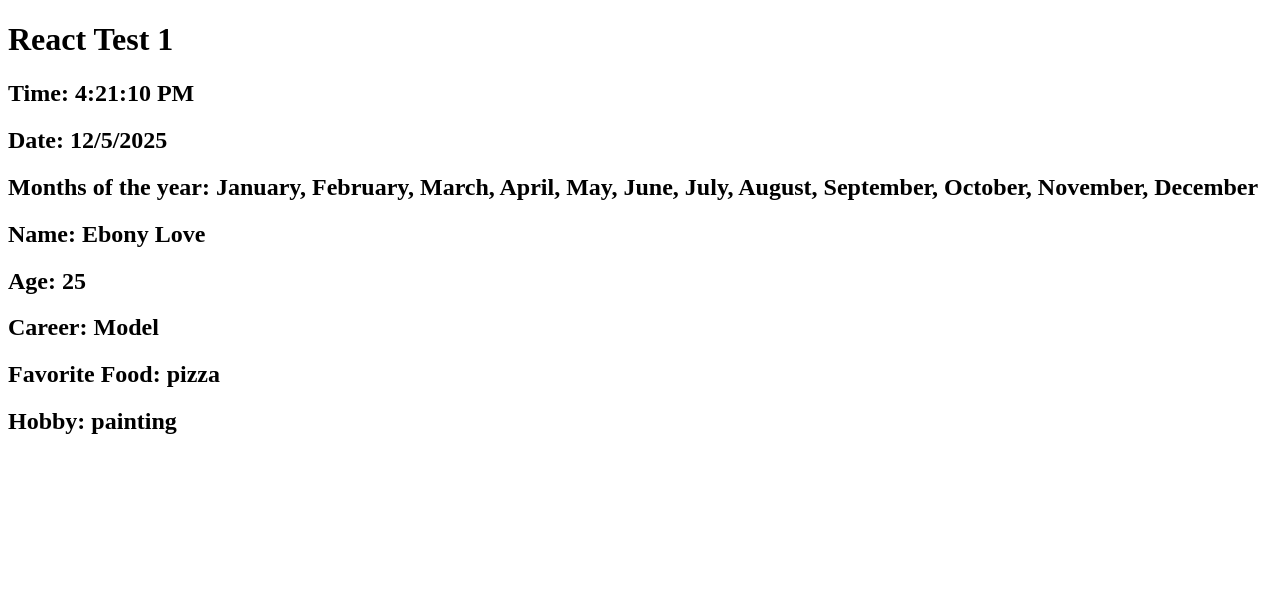
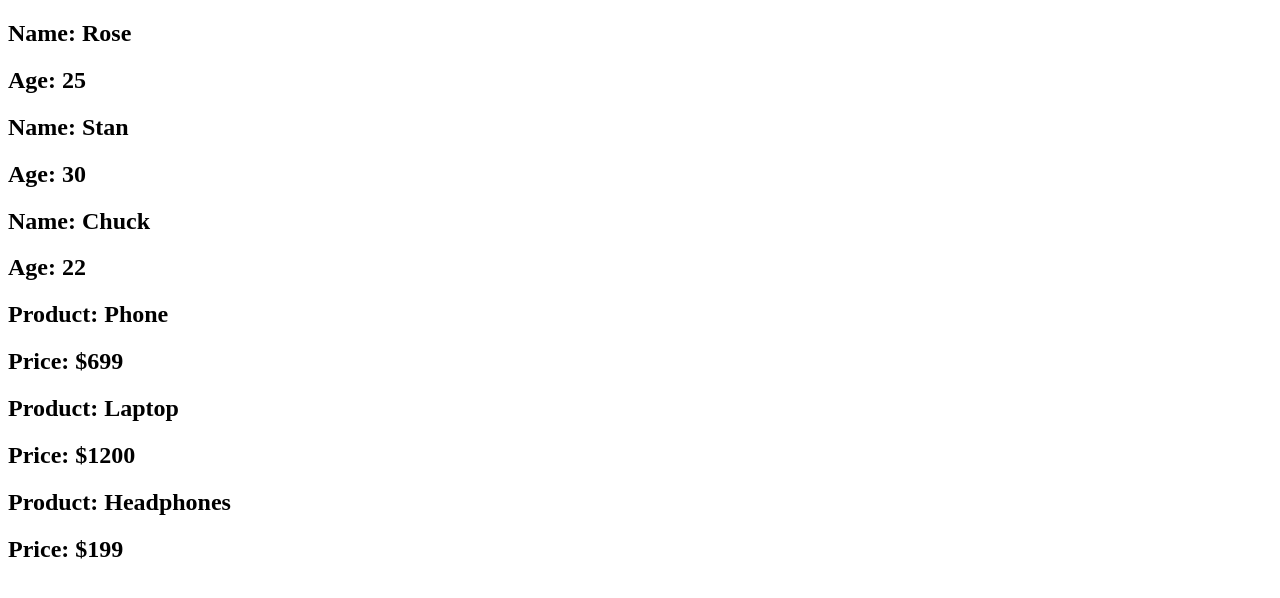
Before and after one commit to newdevmike22/MikeReact1, a React (Vite) app in the folder react-demos/: page / in a window 1280 px wide. Shown: the top 598 px of the page. Built offline with nearby package versions, Linux system fonts and the light colour scheme.

Commit message:
React Lists, maps, and keys
Learning lists, maps, and keys in React.

```diff
--- /dev/null
+++ b/react-demos/src/04 Lists/components/ProductList.jsx
@@ -0,0 +1,19 @@
+const ProductList = () => {
+  const products = [
+    { id: 1, product: "Phone", price: 699 },
+    { id: 2, product: "Laptop", price: 1200 },
+    { id: 3, product: "Headphones", price: 199 },
+  ];
+  return (
+    <div>
+      {products.map(({ id, product, price }) => (
+        <div key={id}>
+          <h2>Product: {product}</h2>
+          <h2>Price: ${price}</h2>
+        </div>
+      ))}
+    </div>
+  );
+};
+
+export default ProductList;
--- /dev/null
+++ b/react-demos/src/04 Lists/components/UserList.jsx
@@ -0,0 +1,19 @@
+const UserList = () => {
+  const userList = [
+    { id: 1, name: "Rose", age: 25 },
+    { id: 2, name: "Stan", age: 30 },
+    { id: 3, name: "Chuck", age: 22 },
+  ];
+  return (
+    <div>
+      {userList.map(({ id, name, age }) => (
+        <div key={id}>
+          <h2>Name: {name}</h2>
+          <h2>Age: {age}</h2>
+        </div>
+      ))}
+    </div>
+  );
+};
+
+export default UserList;
--- a/react-demos/src/App.jsx
+++ b/react-demos/src/App.jsx
@@ -1,9 +1,11 @@
-import TestOne from "./Tests/components/TestOne";
+import UserList from "./04 Lists/components/UserList";
+import ProductList from "./04 Lists/components/ProductList";
 
 const App = () => {
   return (
     <>
-      <TestOne />
+      <UserList />
+      <ProductList />
     </>
   );
 };
```
Also changed, not shown: react-demos/src/04 Lists/components/Numbers.jsx (added, +14 -0 lines), react-demos/src/04 Lists/components/UserInfo.jsx (added, +66 -0 lines).
